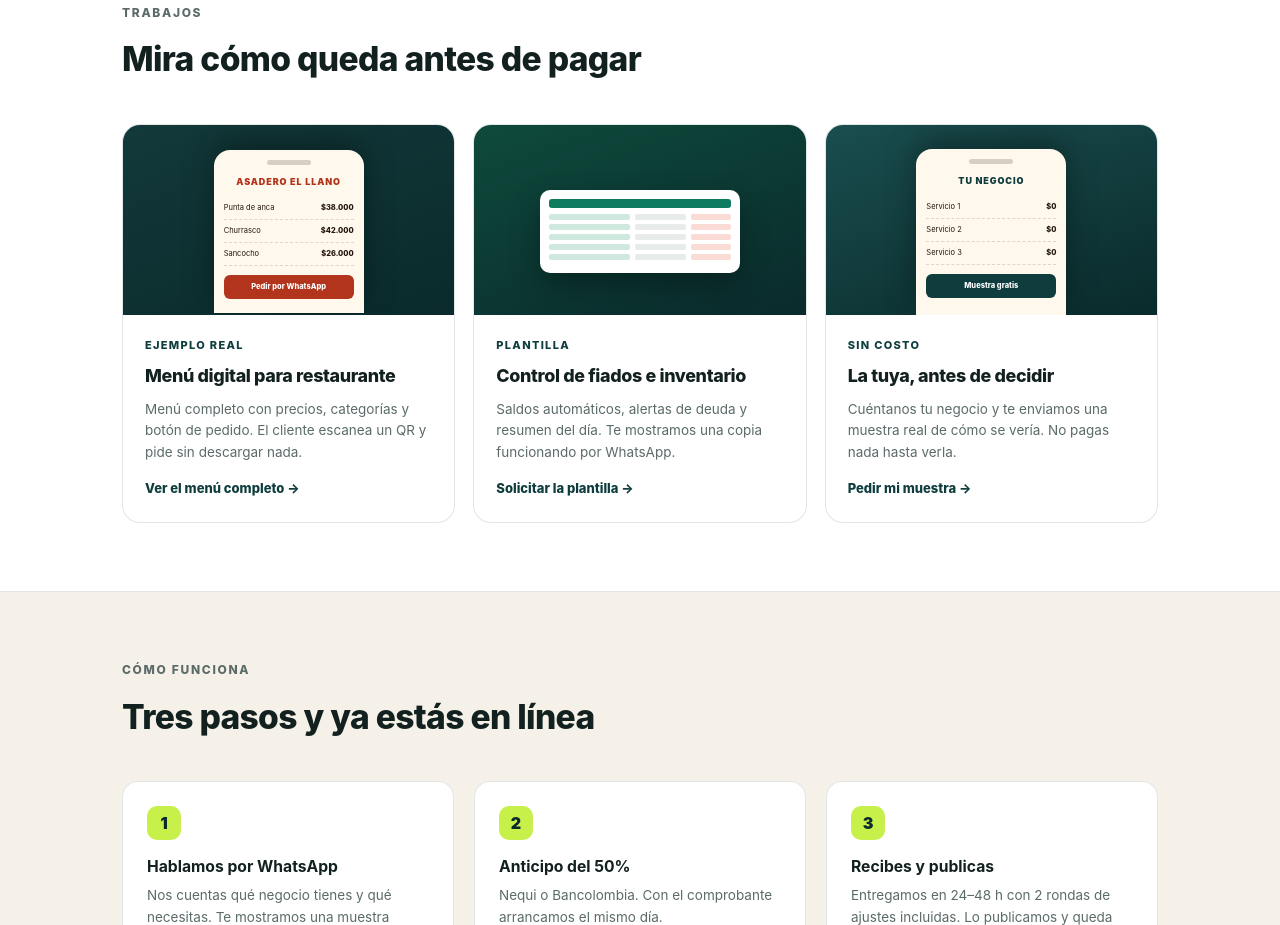
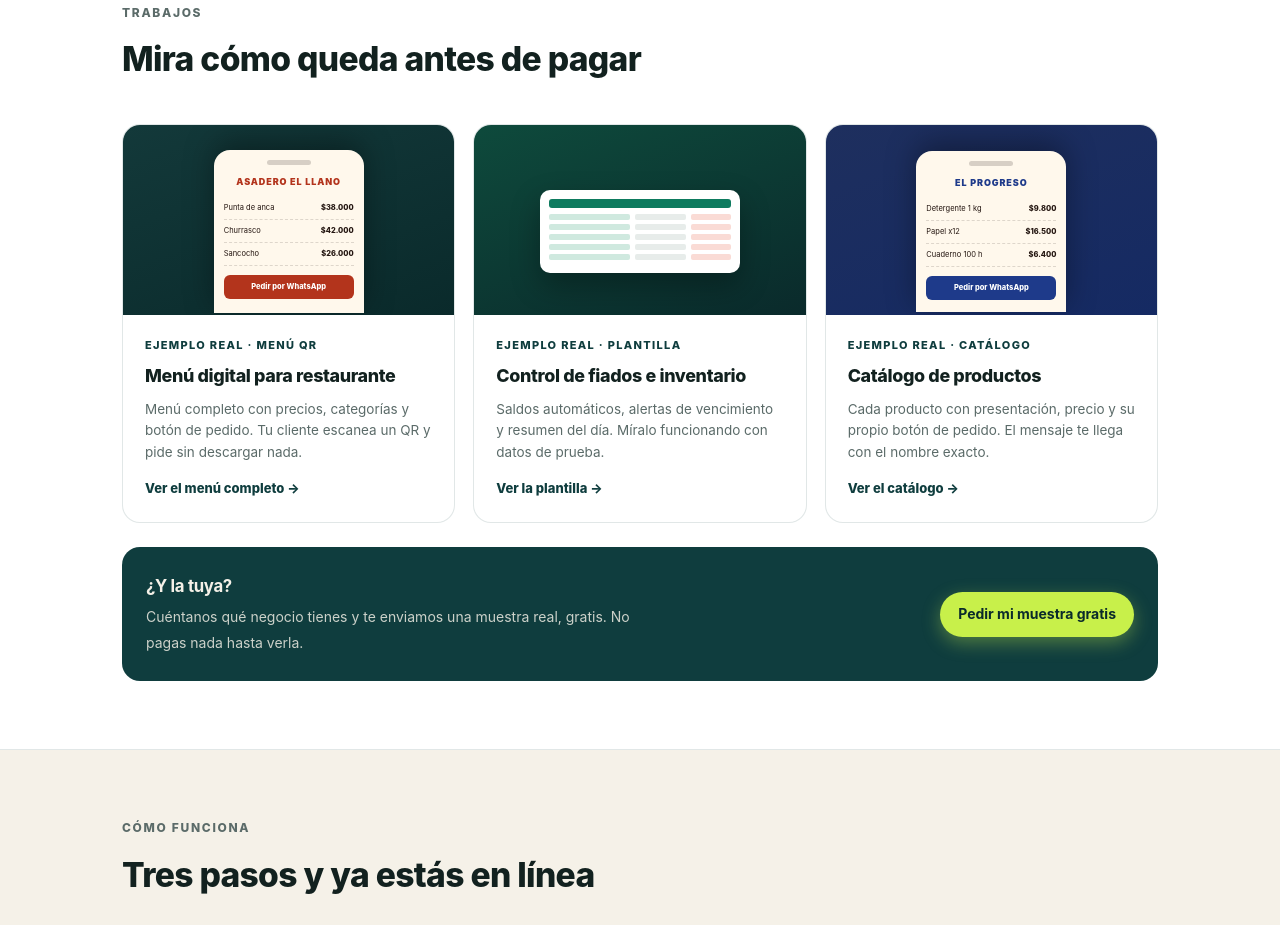
Before and after one commit to zynthadigital/zynthadigital.github.io, a plain HTML site: page index.html in a window 1280 px wide. Shown: the part 1700-2625 px from the top of the page. Drawn offline with Linux system fonts and the light colour scheme.

Commit message:
Zyntha: 3 ejemplos reales en Trabajos + banda de muestra gratis

```diff
--- a/index.html
+++ b/index.html
@@ -225,14 +225,14 @@
           </div>
         </div>
         <div class="work-body">
-          <div class="tag">Ejemplo real</div>
+          <div class="tag">Ejemplo real · Menú QR</div>
           <h3>Menú digital para restaurante</h3>
-          <p>Menú completo con precios, categorías y botón de pedido. El cliente escanea un QR y pide sin descargar nada.</p>
+          <p>Menú completo con precios, categorías y botón de pedido. Tu cliente escanea un QR y pide sin descargar nada.</p>
           <div class="go">Ver el menú completo →</div>
         </div>
       </a>
 
-      <a class="work" href="https://wa.me/573214092949?text=Hola%20Zyntha%2C%20quiero%20ver%20la%20plantilla%20de%20control%20en%20Sheets">
+      <a class="work" href="demo-fiados.html">
         <div class="mock sheetmock">
           <div class="tab">
             <div class="hdr"></div>
@@ -244,32 +244,40 @@
           </div>
         </div>
         <div class="work-body">
-          <div class="tag">Plantilla</div>
+          <div class="tag">Ejemplo real · Plantilla</div>
           <h3>Control de fiados e inventario</h3>
-          <p>Saldos automáticos, alertas de deuda y resumen del día. Te mostramos una copia funcionando por WhatsApp.</p>
-          <div class="go">Solicitar la plantilla →</div>
+          <p>Saldos automáticos, alertas de vencimiento y resumen del día. Míralo funcionando con datos de prueba.</p>
+          <div class="go">Ver la plantilla →</div>
         </div>
       </a>
 
-      <a class="work" href="https://wa.me/573214092949?text=Hola%20Zyntha%2C%20quiero%20una%20muestra%20gratis%20de%20mi%20negocio">
-        <div class="mock" style="background:linear-gradient(160deg,#1A4E4F,#0A2A2B)">
-          <div class="phone" style="padding-bottom:18px">
+      <a class="work" href="demo-catalogo.html">
+        <div class="mock" style="background:linear-gradient(160deg,#1E2F5E,#152A63)">
+          <div class="phone" style="padding-bottom:12px">
             <div class="bar"></div>
-            <div class="ttl" style="color:#0F3D3E">Tu negocio</div>
-            <div class="row"><span>Servicio 1</span><b>$0</b></div>
-            <div class="row"><span>Servicio 2</span><b>$0</b></div>
-            <div class="row"><span>Servicio 3</span><b>$0</b></div>
-            <div class="wab" style="background:#0F3D3E">Muestra gratis</div>
+            <div class="ttl" style="color:#1E3A8A">El Progreso</div>
+            <div class="row"><span>Detergente 1 kg</span><b>$9.800</b></div>
+            <div class="row"><span>Papel x12</span><b>$16.500</b></div>
+            <div class="row"><span>Cuaderno 100 h</span><b>$6.400</b></div>
+            <div class="wab" style="background:#1E3A8A">Pedir por WhatsApp</div>
           </div>
         </div>
         <div class="work-body">
-          <div class="tag">Sin costo</div>
-          <h3>La tuya, antes de decidir</h3>
-          <p>Cuéntanos tu negocio y te enviamos una muestra real de cómo se vería. No pagas nada hasta verla.</p>
-          <div class="go">Pedir mi muestra →</div>
+          <div class="tag">Ejemplo real · Catálogo</div>
+          <h3>Catálogo de productos</h3>
+          <p>Cada producto con presentación, precio y su propio botón de pedido. El mensaje te llega con el nombre exacto.</p>
+          <div class="go">Ver el catálogo →</div>
         </div>
       </a>
 
+    </div>
+
+    <div style="margin-top:24px;background:var(--teal);border-radius:18px;padding:26px 24px;display:flex;flex-wrap:wrap;gap:18px;align-items:center;justify-content:space-between;color:var(--cream)">
+      <div style="max-width:48ch">
+        <strong style="display:block;font-size:1.05rem;letter-spacing:-.02em;margin-bottom:4px">¿Y la tuya?</strong>
+        <span style="font-size:14px;color:rgba(245,241,232,.82)">Cuéntanos qué negocio tienes y te enviamos una muestra real, gratis. No pagas nada hasta verla.</span>
+      </div>
+      <a class="btn btn-lime" href="https://wa.me/573214092949?text=Hola%20Zyntha%2C%20quiero%20una%20muestra%20gratis%20de%20mi%20negocio">Pedir mi muestra gratis</a>
     </div>
   </div>
 </section>
```
